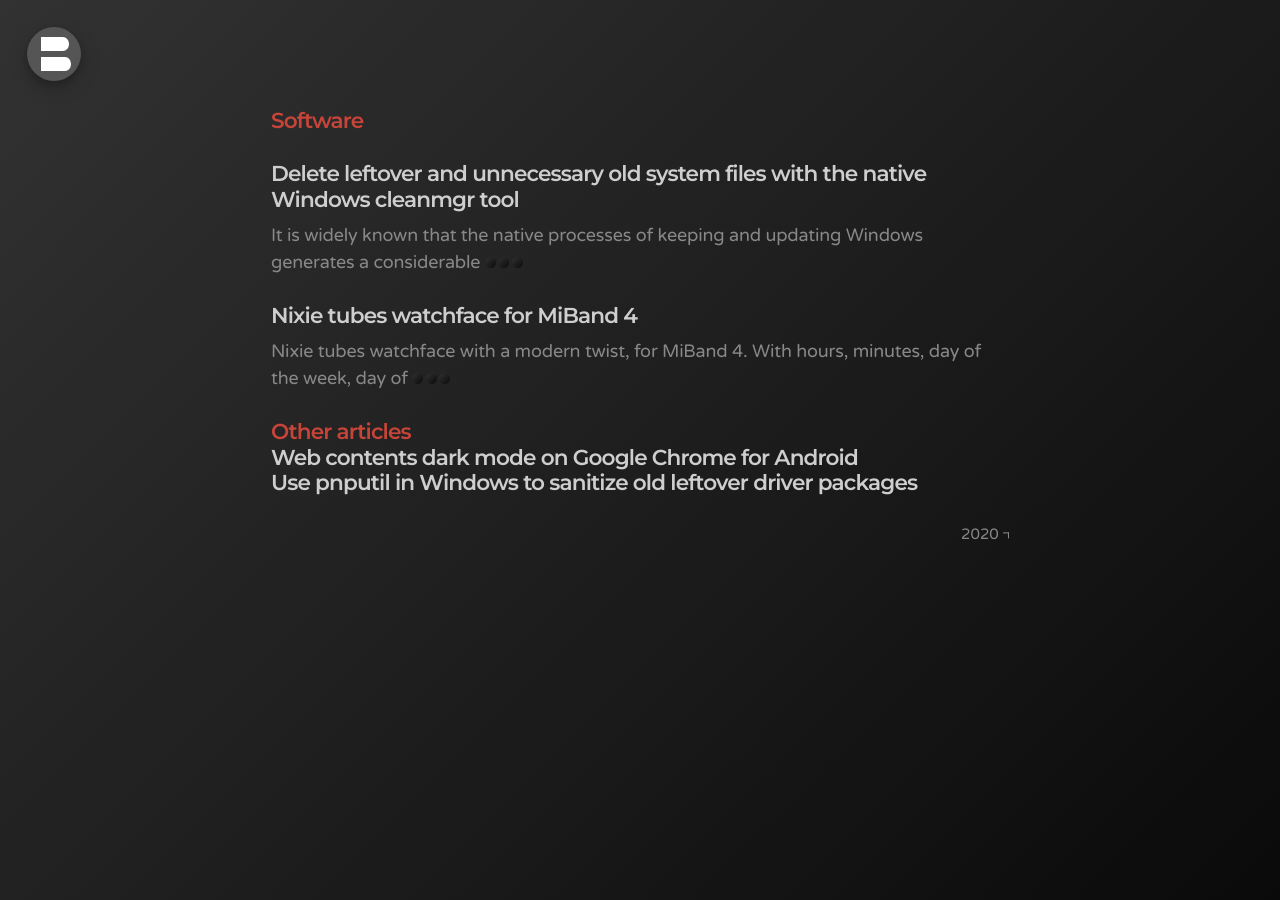
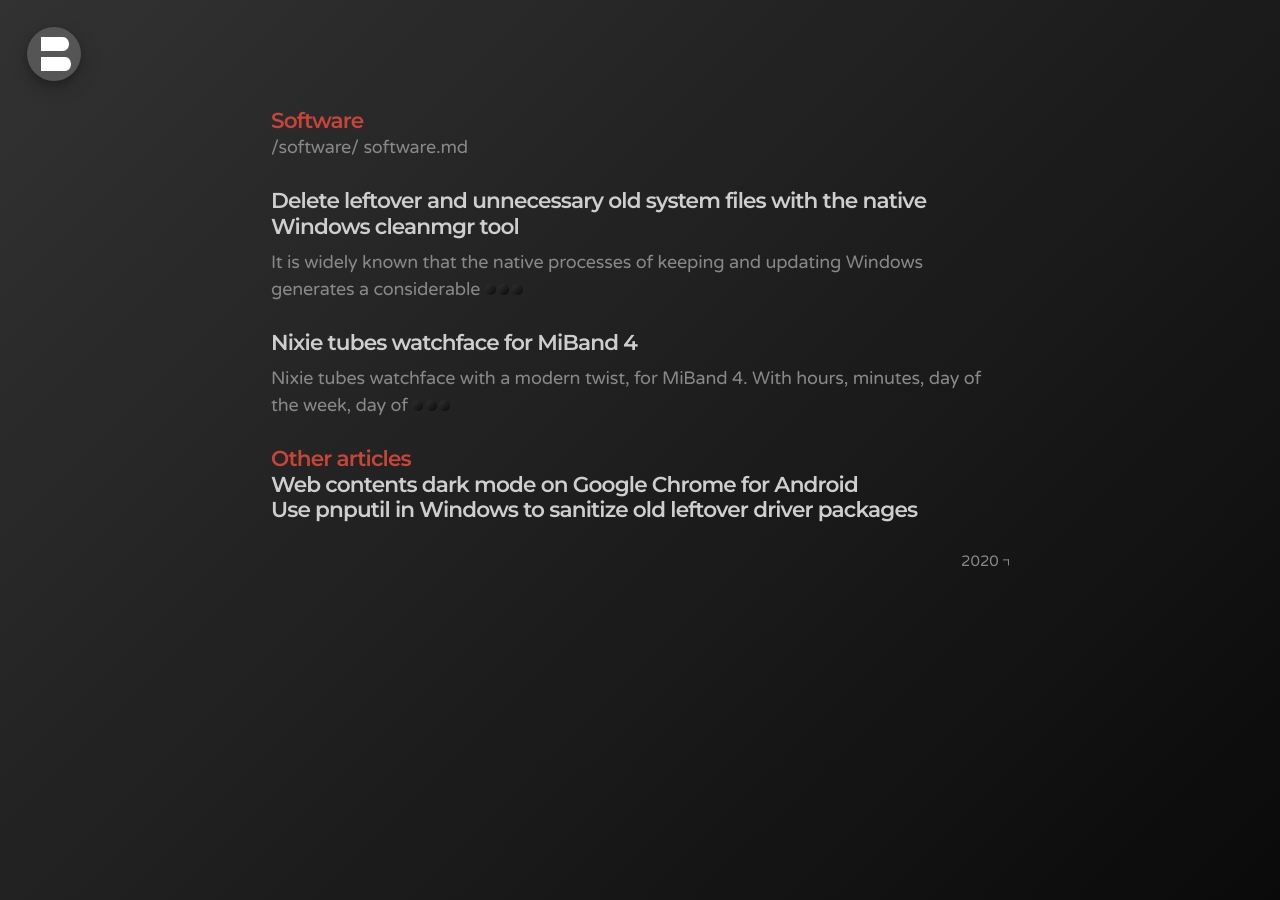
Before and after one commit to bonina/bonina.github.io, a Jekyll site: the page built from software.md, in a window 1280 px wide. Built offline with Jekyll 4.4.1, drawn with Linux system fonts in a browser that asks for light colours.

Commit message:
Update software.md

```diff
--- a/software.md
+++ b/software.md
@@ -3,6 +3,9 @@
 title: Software
 sitemap: false
 ---
+{{ page.category }}
+{{ page.url }}
+{{ page.path }}
 
 {% for post in site.categories.Software limit: 2 %}
   <article class="categories">
```
